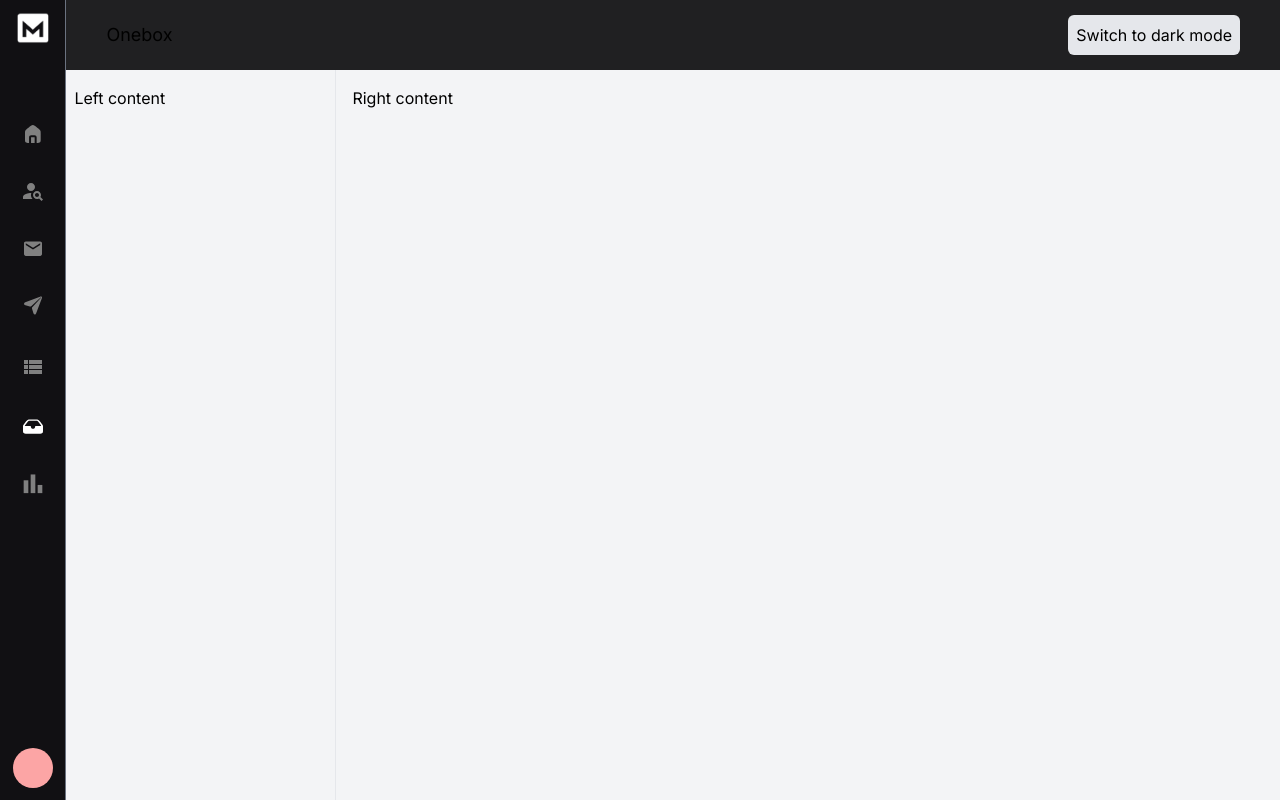
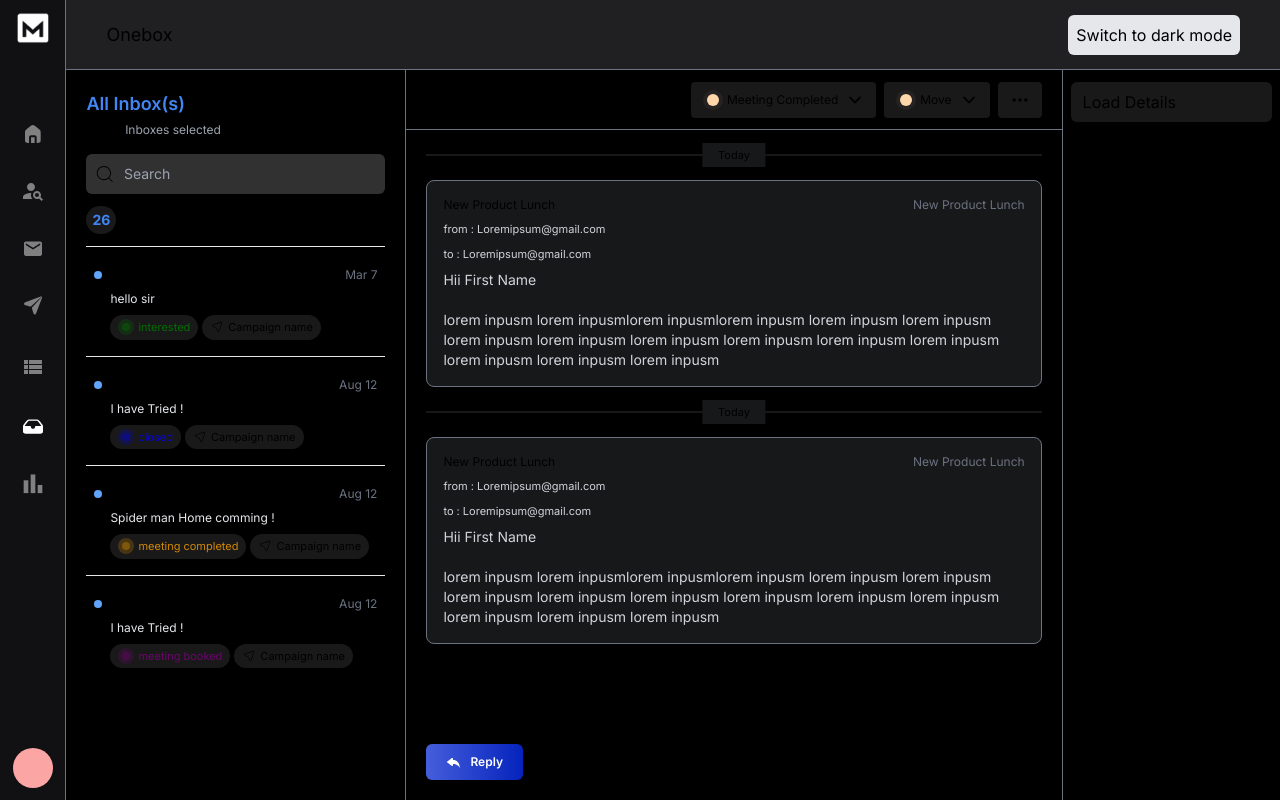
Before and after one commit to chinmaya-kumar-behera/ReachtInBox, a Next.js app in the folder web/: page / in a window 1280 px wide. Built offline with nearby package versions, Linux system fonts and the light colour scheme.

Commit message:
UI : email container , Loading details

```diff
--- a/web/src/app/page.js
+++ b/web/src/app/page.js
@@ -67,13 +67,15 @@ import React, { useEffect, useState } from "react";
 import IconBar from "@/views/dashboard/IconBar";
 import { useSelector } from "react-redux";
 import ItsTheBegining from "@/views/dashboard/ItsTheBegining";
+import EmailList from "@/views/dashboard/EmailList";
+import EmailContainer from "@/views/dashboard/EmailContainer";
 
 const EmailComponent = () => {
   return (
     <React.Fragment>
       <ContainerLayout
-        leftContent={<div>Left content</div>}
-        rightContent={<div>Right content</div>}
+        leftContent={<EmailList />}
+        rightContent={<EmailContainer />}
       />
     </React.Fragment>
   );
--- a/web/src/components/layout/ContainerLayout.js
+++ b/web/src/components/layout/ContainerLayout.js
@@ -9,11 +9,11 @@ const ContainerLayout = ({ leftContent, rightContent }) => {
   };
 
   return (
-    <div className="flex max-w-full">
+    <div className="flex max-w-full h-[calc(100vh-70px)] overflow-auto no-scrollbar">
       {/* left section */}
       <div
-        className={`hidden lg:block h-full transition-all duration-300 sticky top-[65px]  ${
-          isCollapsed ? "w-12" : "w-[270px]"
+        className={`hidden lg:block h-full transition-all duration-300 sticky top-[65px] border-r border-gray-500 bg-[#010001] ${
+          isCollapsed ? "w-12" : "w-[340px]"
         }`}
       >
         {/* toggle button */}
@@ -23,13 +23,11 @@ const ContainerLayout = ({ leftContent, rightContent }) => {
         >
           {isCollapsed ? <IoIosArrowBack /> : <IoIosArrowForward />}
         </button>
-        <div className="h-[calc(100vh-70px)] flex-1 py-4 pl-2 border-r border-gray">
-          {leftContent}
-        </div>
+        {leftContent}
       </div>
 
       {/* right section */}
-      <div className="flex-1 p-4 space-y-10 max-w-full lg:max-w-[calc(100vw-270px)]">
+      <div className="flex-1 max-w-full lg:max-w-[calc(100vw-340px)] bg-[#010001]">
         {rightContent}
       </div>
     </div>
--- /dev/null
+++ b/web/src/components/shared/Divider.js
@@ -0,0 +1,14 @@
+import React from "react";
+
+const Divider = ({ text }) => {
+  return (
+    <div className="relative w-full h-[50px] flex justify-center items-center">
+      <div className="h-[2px] w-full bg-dark_theme"></div>
+      <div className="absolute left-1/2 translate-x-[-50%] top-1/2 translate-y-[-50%] w-full h-[40px] flex justify-center items-center ">
+        <span className="px-4 py-1 bg-dark_theme text-[11px]">{text}</span>
+      </div>
+    </div>
+  );
+};
+
+export default Divider;
--- a/web/src/views/dashboard/DashboardHeader.js
+++ b/web/src/views/dashboard/DashboardHeader.js
@@ -3,7 +3,7 @@ import React from 'react'
 
 const DashboardHeader = () => {
   return (
-    <div className="w-full bg-[#202022] h-[70px]">
+    <div className="w-full bg-[#202022] h-[70px] border-b border-gray-500">
       <div className="h-full w-full flex justify-between items-center px-10">
         <div className="">
           <span className='text-lg'>Onebox</span>
--- /dev/null
+++ b/web/src/views/dashboard/EmailContainer.js
@@ -0,0 +1,139 @@
+import React from "react";
+import { IoIosArrowDown } from "react-icons/io";
+// import { BiDotsHorizontalRounded } from "react-icons/bi";
+import { HiOutlineDotsHorizontal } from "react-icons/hi";
+import Divider from "@/components/shared/Divider";
+import Button from "@/components/ui/Button";
+import {BsFillReplyFill} from "react-icons/bs";
+
+
+const CustomButton = ({ text }) => {
+  return (
+    <button className="flex items-center gap-1 px-3 py-2 bg-gray-100 bg-opacity-10 rounded text-xs ">
+      <span className="h-5 w-5 flex justify-center items-center rounded-full bg-orange-200 bg-opacity-5">
+        <span className="h-3 w-3 bg-orange-200 rounded-full"></span>
+      </span>
+      <span>{text}</span>
+      <IoIosArrowDown className="text-lg ml-1" />
+    </button>
+  );
+};
+
+const EmailHeading = () => {
+  return (
+    <div className="w-full flex items-center border-b border-gray-500 h-[60px] px-5">
+      <div className="w-full flex justify-between">
+        <div className="">
+          <h4 className="text-sm">Chinmaya kumar Behera</h4>
+          <p className="text-[11px]">chinmaya@gmail.com</p>
+        </div>
+        <div className="flex items-center gap-2">
+          <CustomButton text={"Meeting Completed"} />
+          <CustomButton text={"Move"} />
+          <button className="flex items-center gap-1 px-3 py-2 bg-gray-100 bg-opacity-10 rounded text-xs ">
+            <HiOutlineDotsHorizontal className="text-xl" />
+          </button>
+        </div>
+      </div>
+    </div>
+  );
+};
+
+const LoadDetails = () => {
+  const details = [
+    {
+      field: "Name",
+      value: "Chinmaya",
+    },
+    {
+      field: "Contact Number",
+      value: "+91 7008962911",
+    },
+    {
+      field: "Email Id",
+      value: "chinmaya@gmail.com",
+    },
+    {
+      field: "LinkedIn",
+      value: "chinmaya.linkin.in",
+    },
+    {
+      field: "Company Name",
+      value: "ReachInBox",
+    },
+  ];
+  return (
+    <div>
+      <div className="px-3 py-2 rounded-md bg-gray-100 bg-opacity-10">
+        <h3 className="text-base">Load Details</h3>
+      </div>
+      <div className="p-4 space-y-4">
+        {details.map((data, index) => (
+          <div
+            key={index}
+            className="flex justify-between items-center text-xs"
+          >
+            <span>{data.field}</span>
+            <span>{data.value}</span>
+          </div>
+        ))}
+      </div>
+    </div>
+  );
+};
+
+const EmailContent = ({ data }) => {
+    return (
+      <div className=" bg-dark_theme p-4 rounded-lg border border-gray-500">
+        <div className="space-y-2">
+          <div className="flex justify-between items-center text-xs">
+            <p>New Product Lunch</p>
+            <p className="text-gray-500">New Product Lunch</p>
+          </div>
+          <div className="text-[11px] space-y-2 text-gray-300">
+            <p className="">from : Loremipsum@gmail.com</p>
+            <p className="">to : Loremipsum@gmail.com</p>
+          </div>
+          <div className="text-sm space-y-5 text-gray-300">
+            <p className="">Hii First Name</p>
+            <p className="">
+              lorem inpusm lorem inpusmlorem inpusmlorem inpusm lorem inpusm
+              lorem inpusm lorem inpusm lorem inpusm lorem inpusm lorem inpusm
+              lorem inpusm lorem inpusm lorem inpusm lorem inpusm lorem inpusm
+            </p>
+          </div>
+        </div>
+      </div>
+    );
+}
+
+const EmailContainer = () => {
+  return (
+    <div className="relative flex h-[calc(100vh-70px)]">
+      <div className="w-[75%]">
+        <EmailHeading />
+        <div className="flex flex-col items-between px-5">
+          <div className="">
+            <Divider text="Today" />
+            <EmailContent />
+            <Divider text="Today" />
+            <EmailContent />
+          </div>
+          <div className="absolute px-5 bottom-5 left-0">
+            <Button className="rounded px-5 py-2.5">
+              <span className="flex items-center gap-2 ">
+                <BsFillReplyFill />
+                <span className="text-xs">Reply</span>
+              </span>
+            </Button>
+          </div>
+        </div>
+      </div>
+      <div className="w-[25%] border-l border-gray-500 py-3 px-2">
+        <LoadDetails />
+      </div>
+    </div>
+  );
+};
+
+export default EmailContainer;
--- a/web/src/views/dashboard/EmailList.js
+++ b/web/src/views/dashboard/EmailList.js
@@ -1,9 +1,169 @@
-import React from 'react'
+import React from "react";
+import { CiLocationArrow1, CiSearch } from "react-icons/ci";
+import { IoIosArrowDown } from "react-icons/io";
+
+const EmailCard = ({ data }) => {
+  const emailStatus = {
+    interested: {
+      name: "interested",
+      color: "green",
+    },
+    closed: {
+      name: "closed",
+      color: "blue",
+    },
+    "meeting booked": {
+      name: "meeting booked",
+      color: "purple",
+    },
+    "meeting completed": {
+      name: "meeting completed",
+      color: "orange",
+    },
+  };
+
+  // Function to get color with opacity
+  const getColor = (color, opacity = 0.1) => {
+    const baseColor = emailStatus[data.status].color;
+    return `rgba(${getColorCode(baseColor)}, ${opacity})`;
+  };
+
+  // Function to convert base color to RGB values
+  const getColorCode = (color) => {
+    switch (color) {
+      case "green":
+        return "0, 128, 0";
+      case "blue":
+        return "0, 0, 255";
+      case "purple":
+        return "128, 0, 128";
+      case "orange":
+        return "255, 165, 0";
+      default:
+        return "0, 0, 0";
+    }
+  };
+
+  return (
+    <div className="flex gap-2 items-start border-t px-2 py-4">
+      <div className="w-2">
+        <div className="w-2 h-2 mt-2 rounded-full bg-blue-400" />
+      </div>
+      <div className="w-full">
+        <div className="w-full space-y-1">
+          <div className="flex justify-between items-center">
+            <h4 className="text-md">{data.email}</h4>
+            <span className="text-gray-500 text-xs">{data.date}</span>
+          </div>
+          <p className="text-xs text-gray-200">{data.message}</p>
+        </div>
+        <div className="flex items-center gap-1 mt-2">
+          <button
+            className={`flex items-center gap-1 px-2 py-1 bg-gray-100 bg-opacity-10 rounded-full text-[11px]`}
+            style={{ color: getColor(emailStatus[data.status].color, 0.8) }}
+          >
+            <div
+              className="w-4 h-4 rounded-full flex justify-center items-center"
+              style={{
+                backgroundColor: getColor(emailStatus[data.status].color, 0.2),
+              }}
+            >
+              <div
+                className={`w-2 h-2 rounded-full bg-gray-200`}
+                style={{
+                  backgroundColor: getColor(
+                    emailStatus[data.status].color,
+                    0.3
+                  ),
+                }}
+              ></div>
+            </div>
+            {data.status}
+          </button>
+          <button
+            className={`flex items-center gap-1 px-2 py-1 bg-gray-100 bg-opacity-10 rounded-full text-[11px]`}
+          >
+            <CiLocationArrow1 className="text-sm" />
+            Campaign name
+          </button>
+        </div>
+      </div>
+    </div>
+  );
+};
 
 const EmailList = () => {
+  const emails = [
+    {
+      email: "chinu@gmail.com",
+      message: "hello sir",
+      status: "interested",
+      date: "Mar 7",
+    },
+    {
+      email: "deepak@gmail.com",
+      message: "I have Tried !",
+      status: "closed",
+      date: "Aug 12",
+    },
+    {
+      email: "dinabandhu@gmail.com",
+      message: "Spider man Home comming !",
+      status: "meeting completed",
+      date: "Aug 12",
+    },
+    {
+      email: "daitari@gmail.com",
+      message: "I have Tried !",
+      status: "meeting booked",
+      date: "Aug 12",
+    },
+  ];
+
   return (
-    <div>EmailList</div>
-  )
-}
+    <div className="p-5 h-full">
+      {/* heading */}
+      <div className="space-y-1">
+        <h2 className="text-lg text-theme font-semibold">All Inbox(s)</h2>
+        <p className="text-xs flex items-center gap-1">
+          <span className="text-xs font-bold">25/25</span>{" "}
+          <span className="text-gray-400">Inboxes selected</span>
+        </p>
+      </div>
 
-export default EmailList
+      {/* search field */}
+      <div className="mt-4">
+        <div className="flex items-center gap-2 p-2 rounded-md bg-gray-100 bg-opacity-20">
+          <CiSearch className="text-2xl" />
+          <input
+            type="text"
+            className="w-full text-sm border-none bg-transparent hover:none outline-none"
+            placeholder="Search"
+          />
+        </div>
+      </div>
+
+      <div className="flex justify-between text-sm mt-3">
+        <div className="flex gap-1 items-center">
+          <span className="py-1 px-1.5 bg-gray-100 rounded-full bg-opacity-10">
+            <span className="font-bold text-theme">26</span>
+          </span>
+          <h4>New replies</h4>
+        </div>
+        <div className="flex items-center gap-2">
+          <span>Newest</span>
+          <IoIosArrowDown className="text-lg" />
+        </div>
+      </div>
+
+      {/* //emails */}
+      <div className="space-y mt-3">
+        {emails.map((data, index) => (
+          <EmailCard data={data} key={index} />
+        ))}
+      </div>
+    </div>
+  );
+};
+
+export default EmailList;
--- a/web/tailwind.config.js
+++ b/web/tailwind.config.js
@@ -8,6 +8,10 @@ module.exports = {
   ],
   theme: {
     extend: {
+      colors: {
+        theme: "#4285f4",
+        dark_theme: "#171819",
+      },
       backgroundImage: {
         "gradient-radial": "radial-gradient(var(--tw-gradient-stops))",
         "gradient-conic":
@@ -17,3 +21,6 @@ module.exports = {
   },
   plugins: [],
 };
+
+// theme color
+// themecolor#4285f4
```
